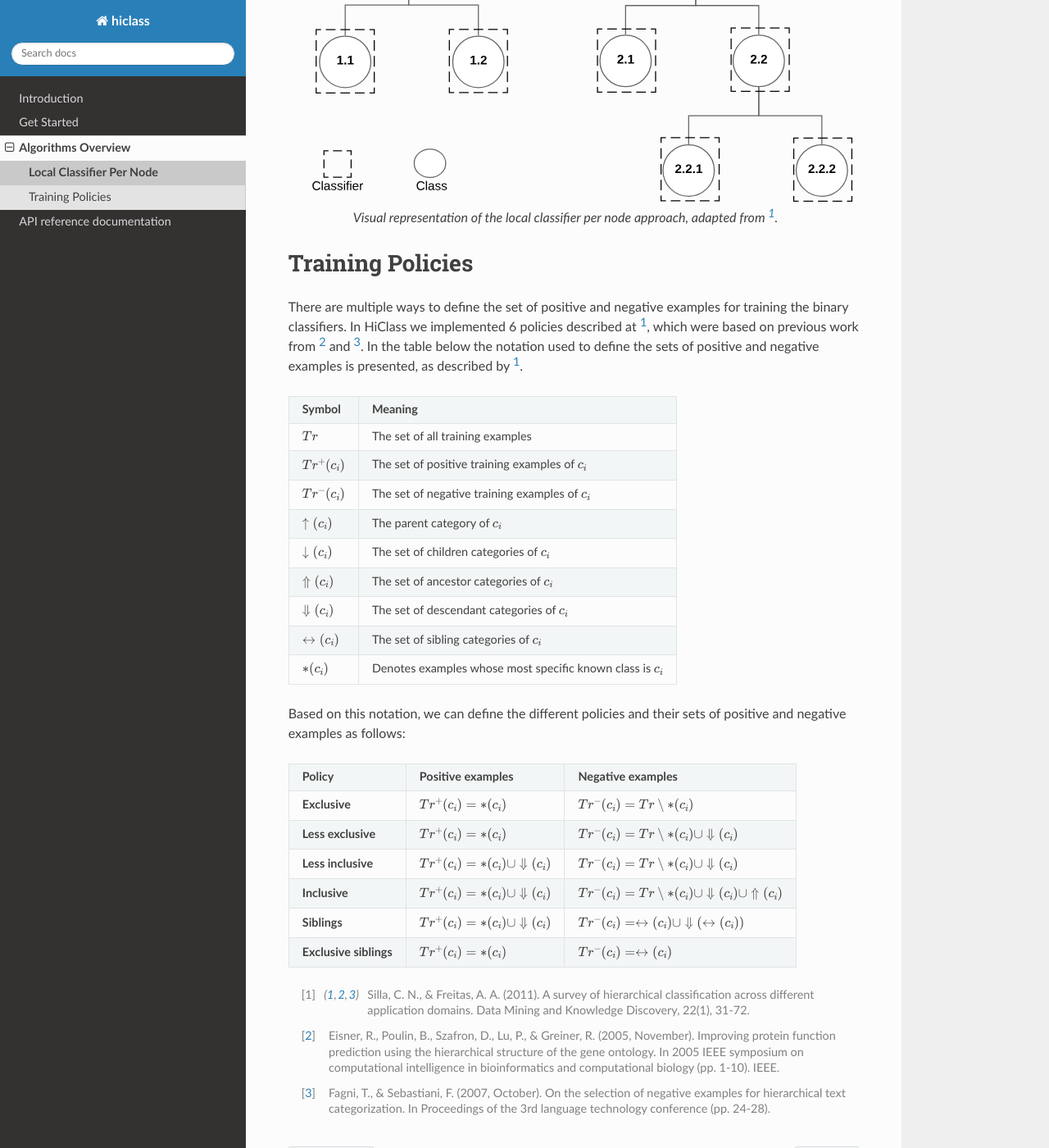
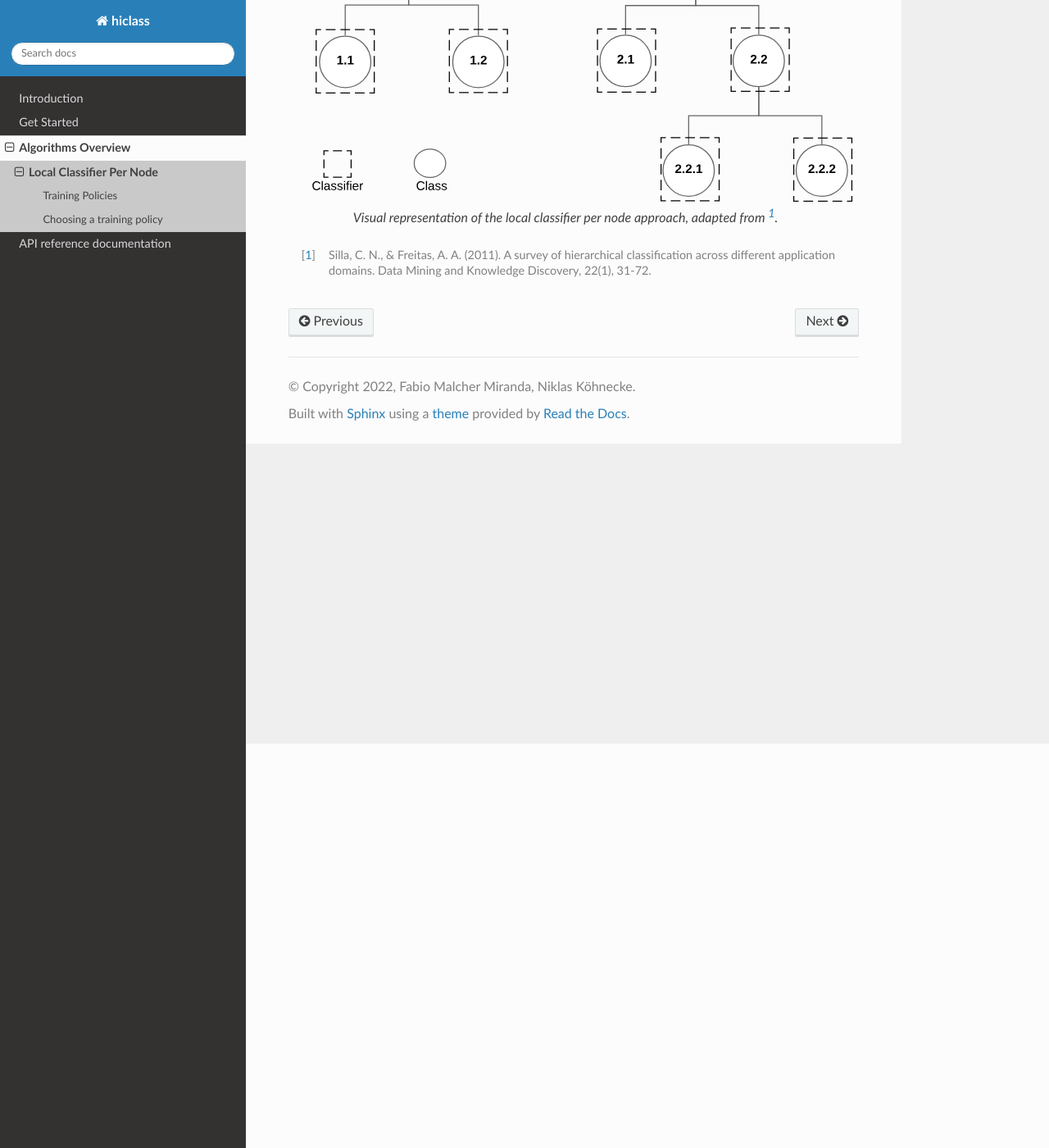
Before and after one commit to scikit-learn-contrib/hiclass, a Sphinx documentation site: the page built from docs/source/design/local_classifier_per_node.rst, in a window 1280 px wide and 1400 px high, scrolled down 493 px. Shown: the whole window at 82% size. Built offline with Sphinx 7.4.7 and the Read the Docs theme 2.0.0, drawn with Linux system fonts in a browser that asks for light colours.

Commit message:
Add examples on how to use binary policies

```diff
--- a/docs/source/design/index.rst
+++ b/docs/source/design/index.rst
@@ -1,7 +1,7 @@
 Algorithms Overview
 ===================
 
-HiClass provides implementations for the most popular machine learning models for hierarchical classification, including the Local Classifier Per Node, the Local Classifier Per Parent Node and the Local Classifier Per Level. Additionally, the library includes metrics to evaluate model performance on hierarchical data. In this section we present in details those different approaches for hierarchical classification as well as the hierarchical metrics.
+HiClass provides implementations for the most popular machine learning models for hierarchical classification, including the Local Classifier Per Node, the Local Classifier Per Parent Node and the Local Classifier Per Level. Additionally, the library includes metrics to evaluate model performance on hierarchical data. In this section we present in details the different approaches for hierarchical classification as well as the hierarchical metrics.
 
 ..................................
 
--- a/docs/source/design/local_classifier_per_node.rst
+++ b/docs/source/design/local_classifier_per_node.rst
@@ -10,40 +10,10 @@
 
    Visual representation of the local classifier per node approach, adapted from [1]_.
 
-Training Policies
-=================
+.. toctree::
+    :hidden:
 
-There are multiple ways to define the set of positive and negative examples for training the binary classifiers. In HiClass we implemented 6 policies described at [1]_, which were based on previous work from [2]_ and [3]_. In the table below the notation used to define the sets of positive and negative examples is presented, as described by [1]_.
-
-=============================  ===============================================================
-**Symbol**                     **Meaning**
------------------------------  ---------------------------------------------------------------
-:math:`Tr`                     The set of all training examples
-:math:`Tr^+(c_i)`              The set of positive training examples of :math:`c_i`
-:math:`Tr^-(c_i)`              The set of negative training examples of :math:`c_i`
-:math:`\uparrow (c_i)`         The parent category of :math:`c_i`
-:math:`\downarrow (c_i)`       The set of children categories of :math:`c_i`
-:math:`\Uparrow (c_i)`         The set of ancestor categories of :math:`c_i`
-:math:`\Downarrow (c_i)`       The set of descendant categories of :math:`c_i`
-:math:`\leftrightarrow (c_i)`  The set of sibling categories of :math:`c_i`
-:math:`*(c_i)`                 Denotes examples whose most specific known class is :math:`c_i`
-=============================  ===============================================================
-
-Based on this notation, we can define the different policies and their sets of positive and negative examples as follows:
-
-======================  ================================================  =============================================================
-**Policy**              **Positive examples**                             **Negative examples**
-----------------------  ------------------------------------------------  -------------------------------------------------------------
-**Exclusive**           :math:`Tr^+(c_i) = *(c_i)`                        :math:`Tr^-(c_i) = Tr \setminus *(c_i)`
-**Less exclusive**      :math:`Tr^+(c_i) = *(c_i)`                        :math:`Tr^-(c_i) = Tr \setminus *(c_i) \cup \Downarrow (c_i)`
-**Less inclusive**      :math:`Tr^+(c_i) = *(c_i) \cup \Downarrow (c_i)`  :math:`Tr^-(c_i) = Tr \setminus *(c_i) \cup \Downarrow (c_i)`
-**Inclusive**           :math:`Tr^+(c_i) = *(c_i) \cup \Downarrow (c_i)`  :math:`Tr^-(c_i) = Tr \setminus *(c_i) \cup \Downarrow (c_i) \cup \Uparrow (c_i)`
-**Siblings**            :math:`Tr^+(c_i) = *(c_i) \cup \Downarrow (c_i)`  :math:`Tr^-(c_i) = \leftrightarrow (c_i) \cup \Downarrow (\leftrightarrow (c_i))`
-**Exclusive siblings**  :math:`Tr^+(c_i) = *(c_i)`                        :math:`Tr^-(c_i) = \leftrightarrow (c_i)`
-======================  ================================================  =============================================================
+    training_policies
+    choosing_training_policy
 
 .. [1] Silla, C. N., & Freitas, A. A. (2011). A survey of hierarchical classification across different application domains. Data Mining and Knowledge Discovery, 22(1), 31-72.
-
-.. [2] Eisner, R., Poulin, B., Szafron, D., Lu, P., & Greiner, R. (2005, November). Improving protein function prediction using the hierarchical structure of the gene ontology. In 2005 IEEE symposium on computational intelligence in bioinformatics and computational biology (pp. 1-10). IEEE.
-
-.. [3] Fagni, T., & Sebastiani, F. (2007, October). On the selection of negative examples for hierarchical text categorization. In Proceedings of the 3rd language technology conference (pp. 24-28).
```
Also changed, not shown: docs/source/design/choosing_training_policy.rst (added, +42 -0 lines), docs/source/design/training_policies.rst (added, +50 -0 lines).
